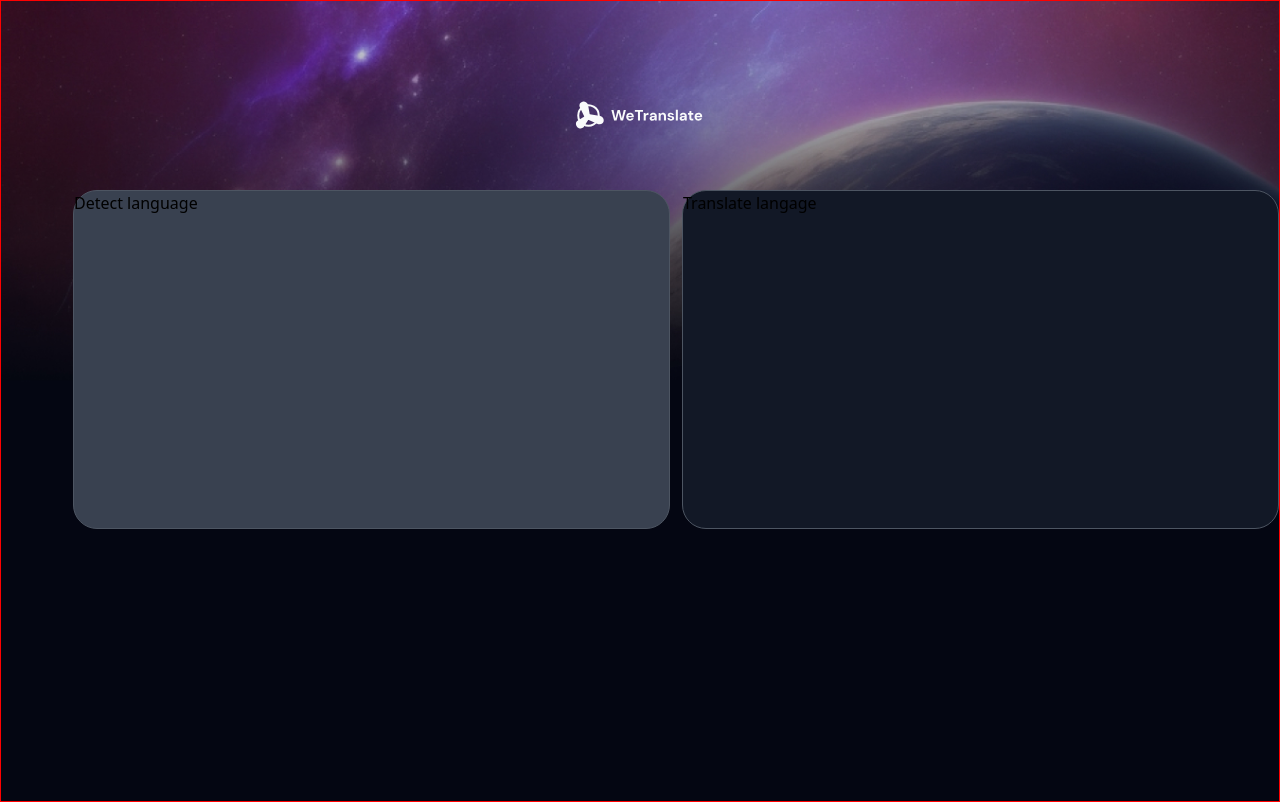
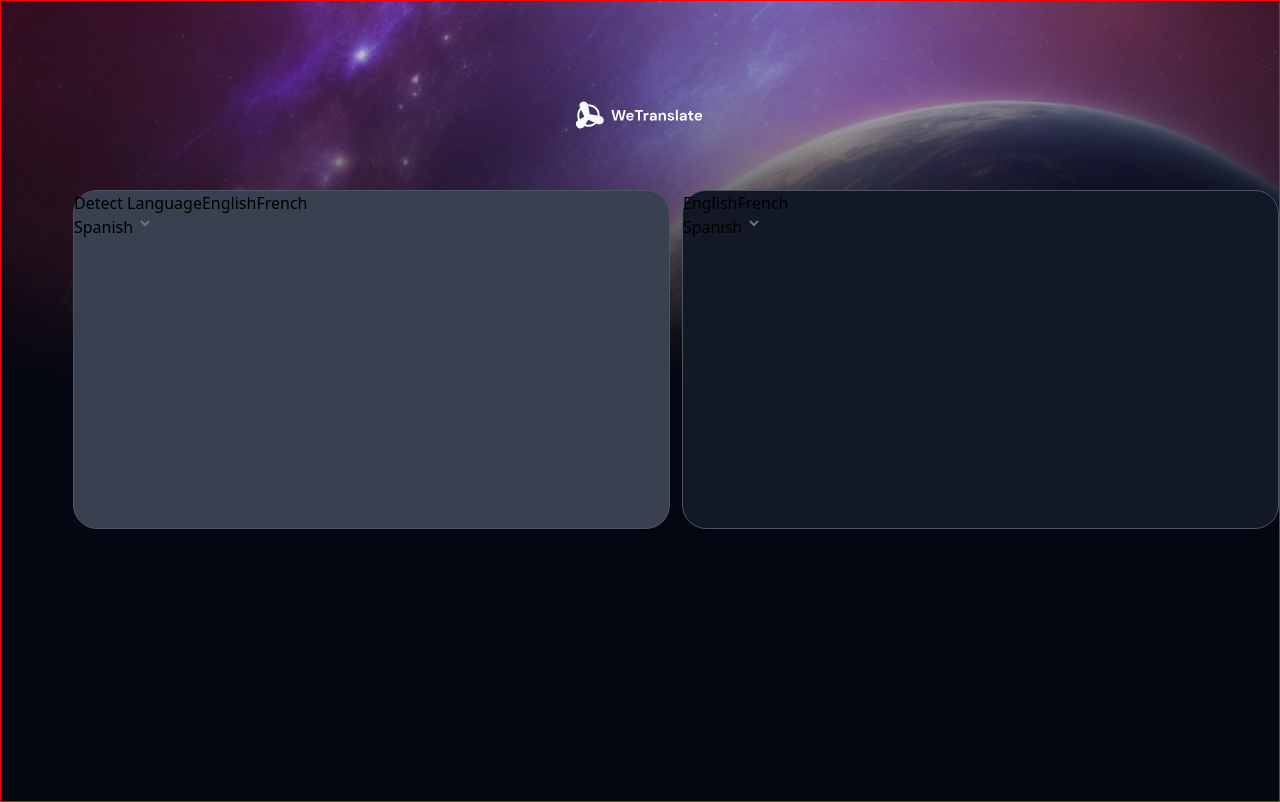
Before and after one commit to thateflondon/wetranslate, a Next.js app: page / in a window 1280 px wide. Built offline with nearby package versions, Linux system fonts and the light colour scheme.

Commit message:
refactor: integrate TranslateForm into TranslateApp component

```diff
--- a/app/components/TranslateApp.tsx
+++ b/app/components/TranslateApp.tsx
@@ -1,15 +1,13 @@
 import Logo from "./Logo";
 import Background from "./Background"
+import TranslateForm from "./TranslateForm";
 
 export default function TranslateApp() {
   return (
     <div className="relative min-h-screen">
       <Logo/>
       <Background/>
-      <div className="container">
-        <div className="box detection">Detect language</div>
-        <div className="box translation">Translate langage</div>
-      </div>
+      <TranslateForm/>
     </div>
   );
 }
```
